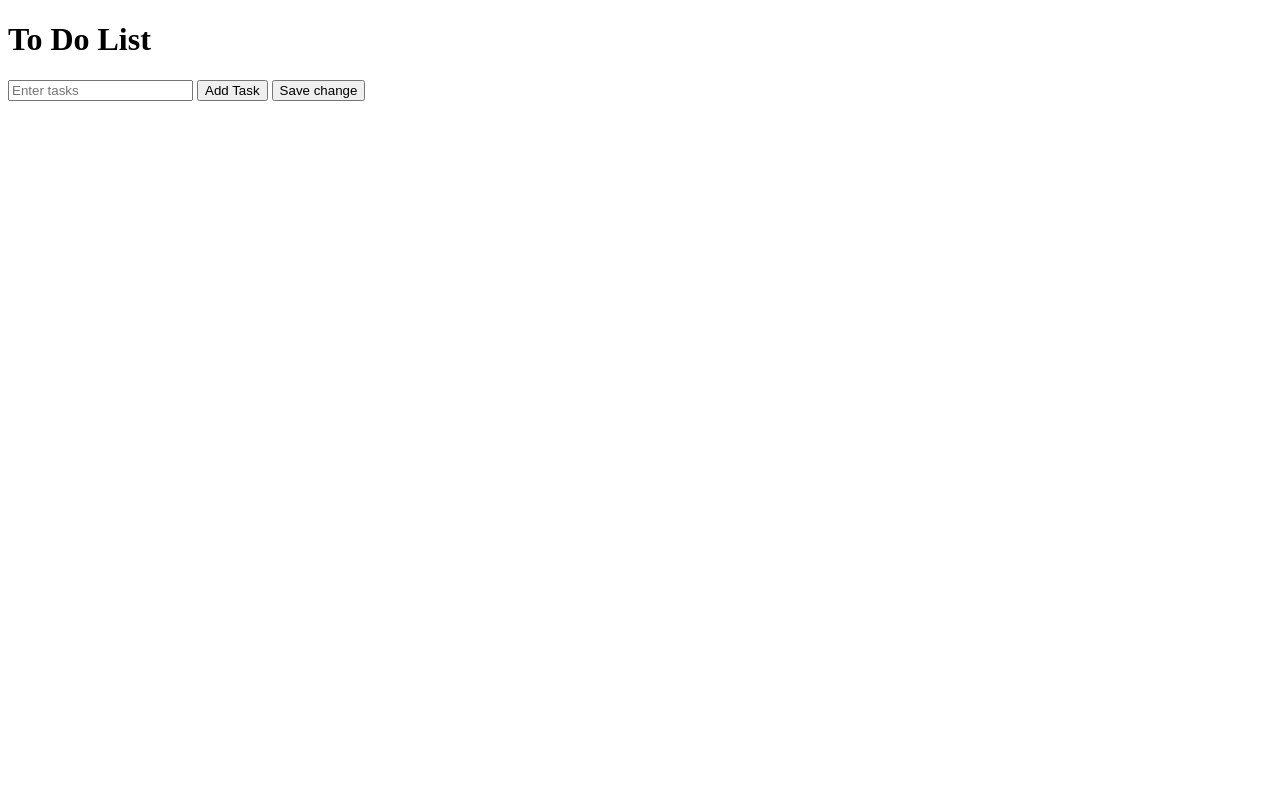
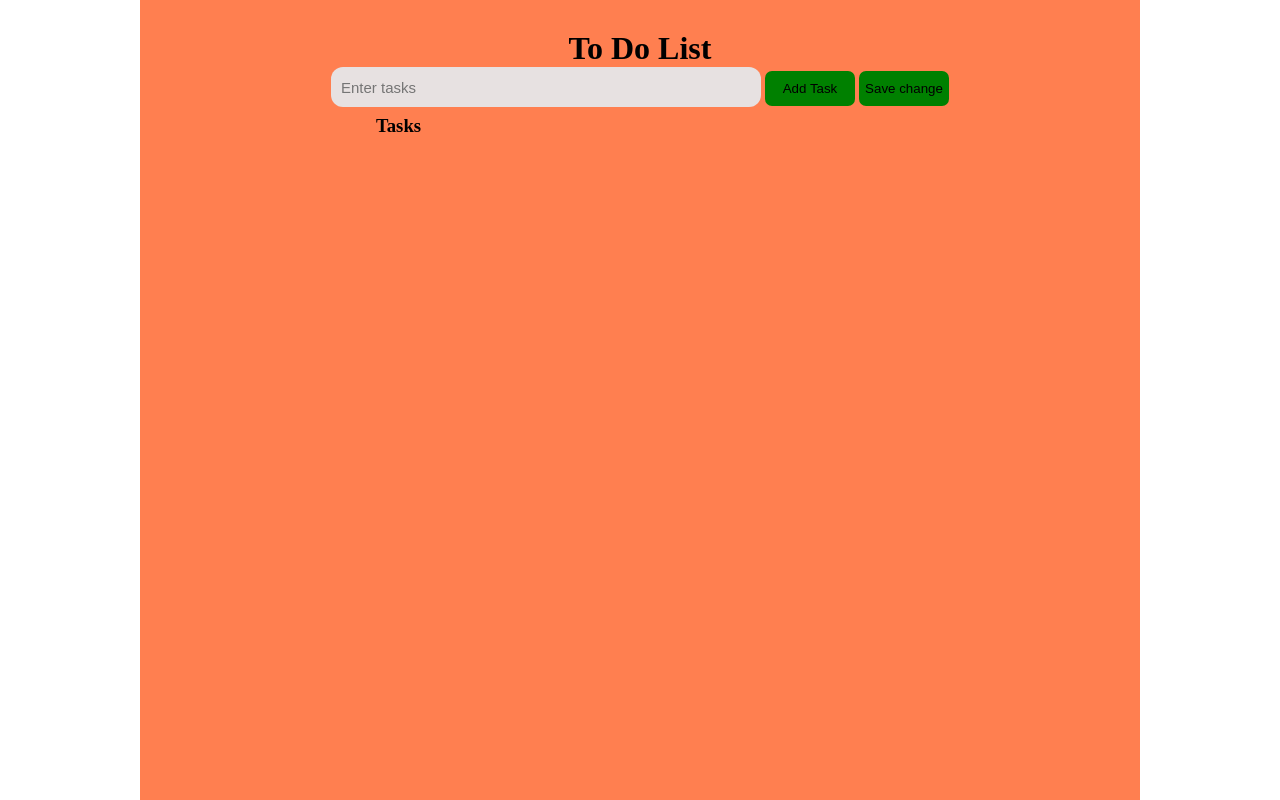
Before and after one commit to sumanbk007/To-Do-List, a plain HTML site: page index.html in a window 1280 px wide. Drawn offline with Linux system fonts and the light colour scheme.

Commit message:
styling added

```diff
--- a/index.html
+++ b/index.html
@@ -10,10 +10,12 @@
     <div class="to-do-list-conatiner">
       <h1>To Do List</h1>
 
-      <input type="text" id="taskInput" placeholder="Enter tasks" />
-      <button type="submit" id="addTask">Add Task</button>
-      <button type="submit" id="saveChange">Save change</button>
-
+      <div class="to-do-list-header">
+        <input type="text" id="taskInput" placeholder="Enter tasks" />
+        <button type="submit" id="addTask">Add Task</button>
+        <button type="submit" id="saveChange">Save change</button>
+      </div>
+      <h3 id="tasks">Tasks</h3>
       <ul id="taskList"></ul>
     </div>
     <script src="/script.js"></script>
--- a/script.js
+++ b/script.js
@@ -86,8 +86,6 @@ function editTask(event) {
 
     taskInput.value = listItem.childNodes[0].textContent.trim();
 
-    // console.log(taskInput.value);
-
     saveChangeButton.addEventListener("click", () => {
       const taskText = taskInput.value.trim();
       console.log(taskText);
--- /dev/null
+++ b/style.scss
@@ -0,0 +1,112 @@
+*{
+
+    margin: 0;
+    padding: 0;
+    box-sizing: border-box;
+}
+
+.to-do-list-conatiner{
+
+    display: flex;
+    flex-direction: column;
+    justify-content: flex-start;
+    align-items: center;
+    background-color: coral;
+    width: 1000px;
+    height: 100vh;
+    margin: 0 auto;
+    padding-top: 30px;
+
+    .to-do-list-header{
+
+        // width: 450px;
+        height: 40px;
+
+        #taskInput{
+
+            height: 40px;
+            width: 430px;
+            border: none;
+            background-color: rgb(231, 225, 225);
+            border-radius: 12px;
+            padding-inline: 10px;
+            font-size: 15px;
+        }
+
+        #taskInput ::placeholder{
+
+            color: black;
+            font-size: 20px;
+            padding-inline: 5px;
+        }
+
+        #addTask{
+width: 90px;
+            height: 35px;
+                border-radius: 7px;
+                background-color: green;
+                border: none;
+        }
+
+        #saveChange{
+width: 90px;
+            height: 35px;
+                border-radius: 7px;
+                background-color: green;
+                border: none;
+
+        }
+    }
+
+
+#taskList{
+
+
+    margin-top: 40px;
+    position: relative;
+    right: 90px;
+    li{
+
+        list-style-type:none;
+        height: 40px;
+        width: 450px;
+        background-color: rgb(137, 69, 201);
+        border-radius: 12px;
+        position: relative;
+        display: flex;
+        align-items: center;
+        padding-inline: 10px;
+        margin-block: 10px;
+
+.delete-button{
+
+    border: none;
+    background-color: red;
+    height: 25px;
+    position: absolute;
+    left: 405px;
+border-radius: 5px;
+}
+
+.edit-button{
+
+    border: none;
+        background-color: rgb(160, 202, 9);
+        height: 25px;
+        position: absolute;
+        left: 360px;
+        border-radius: 5px;
+}
+
+    }
+}
+
+#tasks{
+
+
+            margin-block: 40px;
+            position: absolute;
+            left: 376px;
+            top: 75px;
+}
+}
```
Also changed, not shown: style.css, 1 other file.
